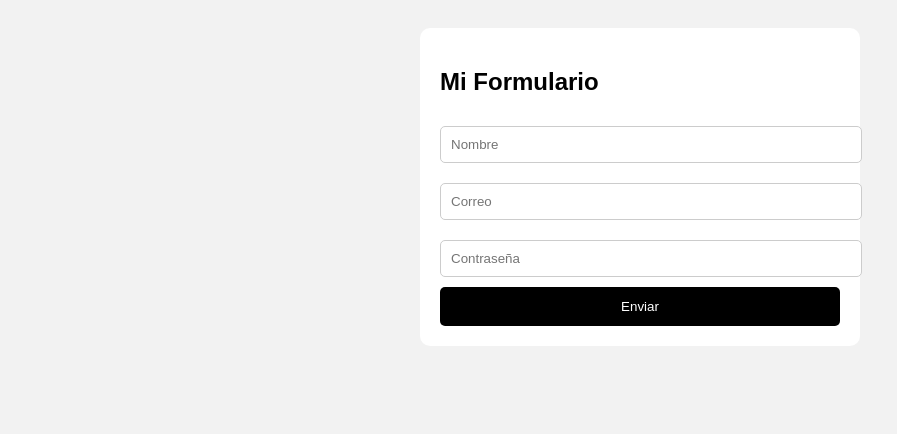
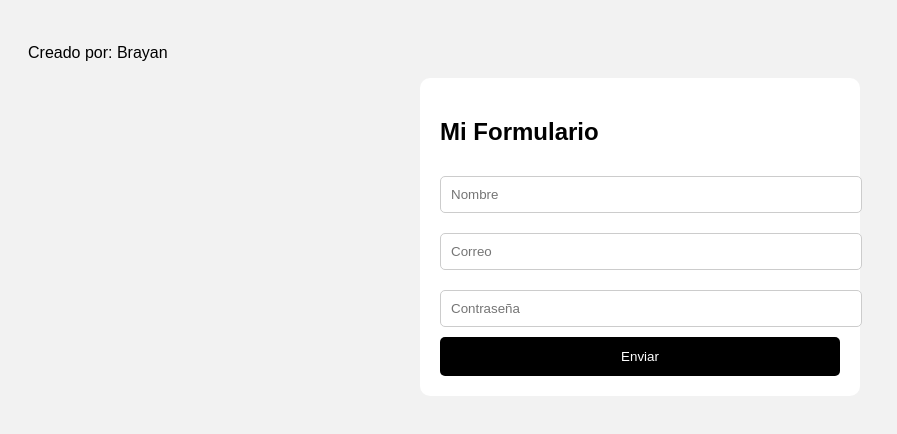
Before and after one commit to brayanalejandro23275-code/Mi-pajina-, a plain HTML site: page index.html in a window 1280 px wide. Shown: the whole page, without its empty margins (0-897 px from the left). Drawn offline with Linux system fonts and the light colour scheme.

Commit message:
Actualizar index.html

```diff
--- a/index.html
+++ b/index.html
@@ -1,6 +1,7 @@
 <!DOCTYPE html>
 <html lang="es">
 <head>
+  <p>Creado por: Brayan</p>
 <meta charset="UTF-8">
 <meta name="viewport" content="width=device-width, initial-scale=1.0">
 <title>Mi Formulario</title>
```
